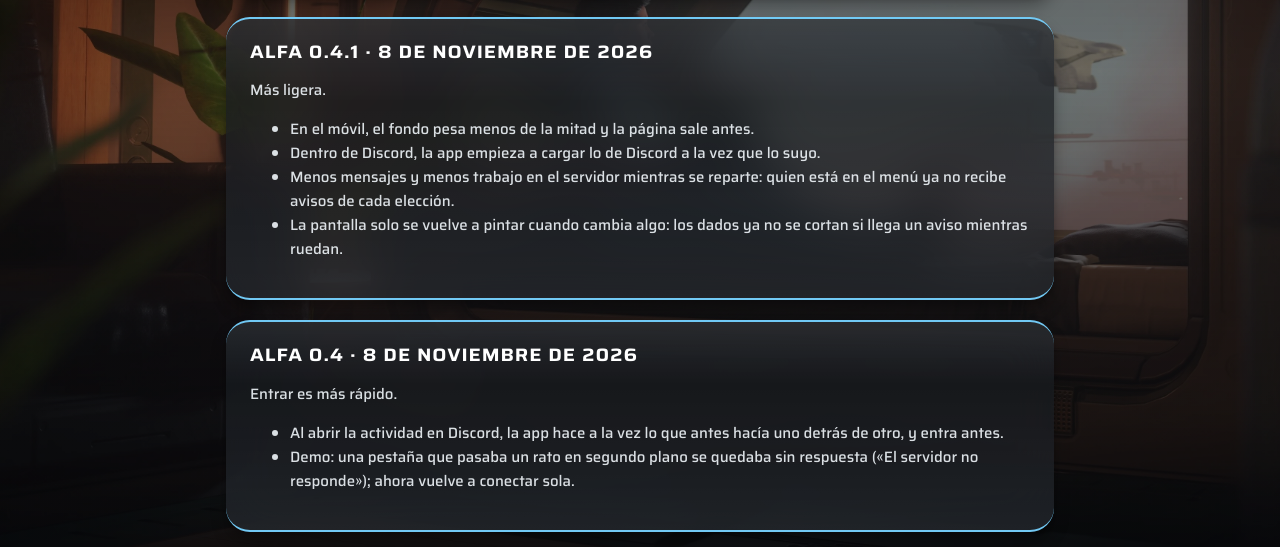
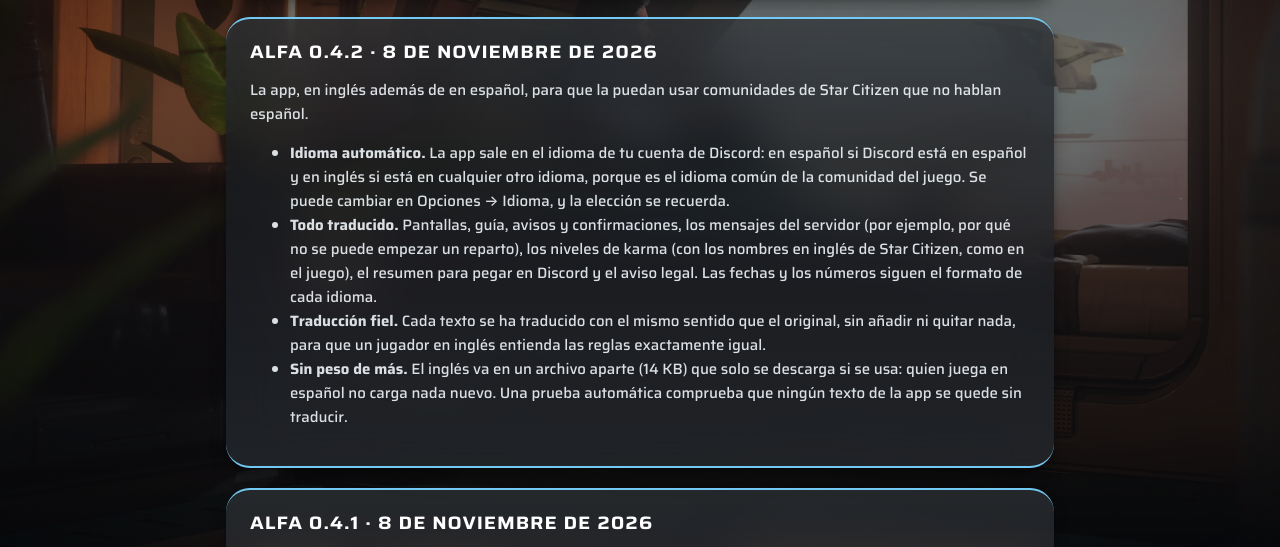
Before and after one commit to GuillemExe/sc-dungeon-loot-site, a plain HTML site: page novedades/index.html in a window 1280 px wide. Shown: the part 248-795 px from the top of the page. Drawn offline with Linux system fonts and the light colour scheme.

Commit message:
Novedades: Alfa 0.4.2 y entradas 0.4 y 0.4.1 mejor explicadas

```diff
--- a/novedades/index.html
+++ b/novedades/index.html
@@ -26,22 +26,36 @@
       </section>
 
       <section class="panel">
+        <h2>Alfa 0.4.2 · 8 de noviembre de 2026</h2>
+        <p>La app, en inglés además de en español, para que la puedan usar comunidades de Star Citizen que no hablan español.</p>
+        <ul>
+          <li><strong>Idioma automático.</strong> La app sale en el idioma de tu cuenta de Discord: en español si Discord está en español y en inglés si está en cualquier otro idioma, porque es el idioma común de la comunidad del juego. Se puede cambiar en Opciones → Idioma, y la elección se recuerda.</li>
+          <li><strong>Todo traducido.</strong> Pantallas, guía, avisos y confirmaciones, los mensajes del servidor (por ejemplo, por qué no se puede empezar un reparto), los niveles de karma (con los nombres en inglés de Star Citizen, como en el juego), el resumen para pegar en Discord y el aviso legal. Las fechas y los números siguen el formato de cada idioma.</li>
+          <li><strong>Traducción fiel.</strong> Cada texto se ha traducido con el mismo sentido que el original, sin añadir ni quitar nada, para que un jugador en inglés entienda las reglas exactamente igual.</li>
+          <li><strong>Sin peso de más.</strong> El inglés va en un archivo aparte (14&nbsp;KB) que solo se descarga si se usa: quien juega en español no carga nada nuevo. Una prueba automática comprueba que ningún texto de la app se quede sin traducir.</li>
+        </ul>
+      </section>
+
+      <section class="panel">
         <h2>Alfa 0.4.1 · 8 de noviembre de 2026</h2>
-        <p>Más ligera.</p>
+        <p>Revisión de rendimiento de todo el código: menos tráfico entre la app y el servidor, menos escrituras en la base de datos y menos peso en la primera carga.</p>
         <ul>
-          <li>En el móvil, el fondo pesa menos de la mitad y la página sale antes.</li>
-          <li>Dentro de Discord, la app empieza a cargar lo de Discord a la vez que lo suyo.</li>
-          <li>Menos mensajes y menos trabajo en el servidor mientras se reparte: quien está en el menú ya no recibe avisos de cada elección.</li>
-          <li>La pantalla solo se vuelve a pintar cuando cambia algo: los dados ya no se cortan si llega un aviso mientras ruedan.</li>
+          <li><strong>Avisos al menú solo cuando cambian algo.</strong> Cada elección o aceptación dentro de un reparto se reenviaba a todos los que estaban en el menú, aunque el menú no enseña nada de eso. Ahora el servidor solo les avisa si cambia lo que ven (nombre, fase, anfitrión, jugadores u objetos de una instancia), y nunca repite un menú idéntico al último que mandó. En las pruebas automáticas, un 7&nbsp;% menos de mensajes; con más gente en el menú mientras otros reparten, el ahorro es mayor.</li>
+          <li><strong>Una escritura menos por acción.</strong> El servidor usa un único temporizador para los plazos (anfitrión ausente, instancias abandonadas, borrado por inactividad), y lo reprogramaba en cada acción porque cada acción alarga el plazo de inactividad de su instancia. Ahora solo lo mueve cuando hay que adelantarlo. Importa porque el plan gratuito de Cloudflare limita las escrituras diarias: es margen para más repartos al día.</li>
+          <li><strong>La pantalla solo se repinta si cambia.</strong> Antes cualquier aviso del servidor rehacía la pantalla entera, aunque fuera idéntica. Además de ahorrar trabajo al navegador, evita que se corte la animación de los dados si llega un aviso (por ejemplo, alguien que se conecta) mientras ruedan.</li>
+          <li><strong>Fondo a la medida del móvil.</strong> En vertical solo se ve una franja estrecha de la imagen, detrás del cristal de los paneles, y aun así se descargaba la versión de 2560&nbsp;px. Por debajo de 700&nbsp;px de ancho ahora baja la de 1600&nbsp;px: de 231&nbsp;KB a unos 110&nbsp;KB, sin diferencia visible.</li>
+          <li><strong>Dentro de Discord, descargas en paralelo.</strong> El código que conecta con Discord (~150&nbsp;KB) solo se pedía cuando la app ya había terminado de cargar. Ahora la página lo pide desde el principio, a la vez que la app, y se ahorra ese tiempo de espera al abrir la actividad.</li>
+          <li><strong>El aviso legal, fijo en la página.</strong> Ya no se vuelve a generar en cada pantalla: aparece con el primer pintado, antes de que arranque la app.</li>
         </ul>
       </section>
 
       <section class="panel">
         <h2>Alfa 0.4 · 8 de noviembre de 2026</h2>
-        <p>Entrar es más rápido.</p>
+        <p>Entrada en Discord más rápida y una demo que no se queda colgada.</p>
         <ul>
-          <li>Al abrir la actividad en Discord, la app hace a la vez lo que antes hacía uno detrás de otro, y entra antes.</li>
-          <li>Demo: una pestaña que pasaba un rato en segundo plano se quedaba sin respuesta («El servidor no responde»); ahora vuelve a conectar sola.</li>
+          <li><strong>Entrada en paralelo.</strong> Al abrir la actividad, el servidor pedía a Discord tu usuario y después tu lista de servidores, uno detrás de otro, y consultaba varias veces su índice de comunidades. Ahora las dos peticiones a Discord van a la vez, el índice se consulta una sola vez (y solo escribe si algo ha cambiado) y la conexión ya no espera a que Discord termine de autenticar el SDK, que solo hace falta para abrir enlaces.</li>
+          <li><strong>Tiempos de entrada medidos.</strong> La app anota cuánto tarda cada paso al entrar (solo números, nada que te identifique) para saber dónde se va el tiempo y seguir recortándolo.</li>
+          <li><strong>Demo: pestañas en segundo plano.</strong> Chrome frena los temporizadores de las pestañas que no se ven, y la demo daba por cerrada una pestaña que pasaba 15&nbsp;s sin dar señales: al volver, nada tenía respuesta («El servidor no responde»), por ejemplo tras esperar los 2 minutos de «Tomar el mando». Ahora aguanta 90&nbsp;s y, si aun así se da por cerrada, la pestaña vuelve a conectar sola.</li>
         </ul>
       </section>
       <section class="panel">
```
